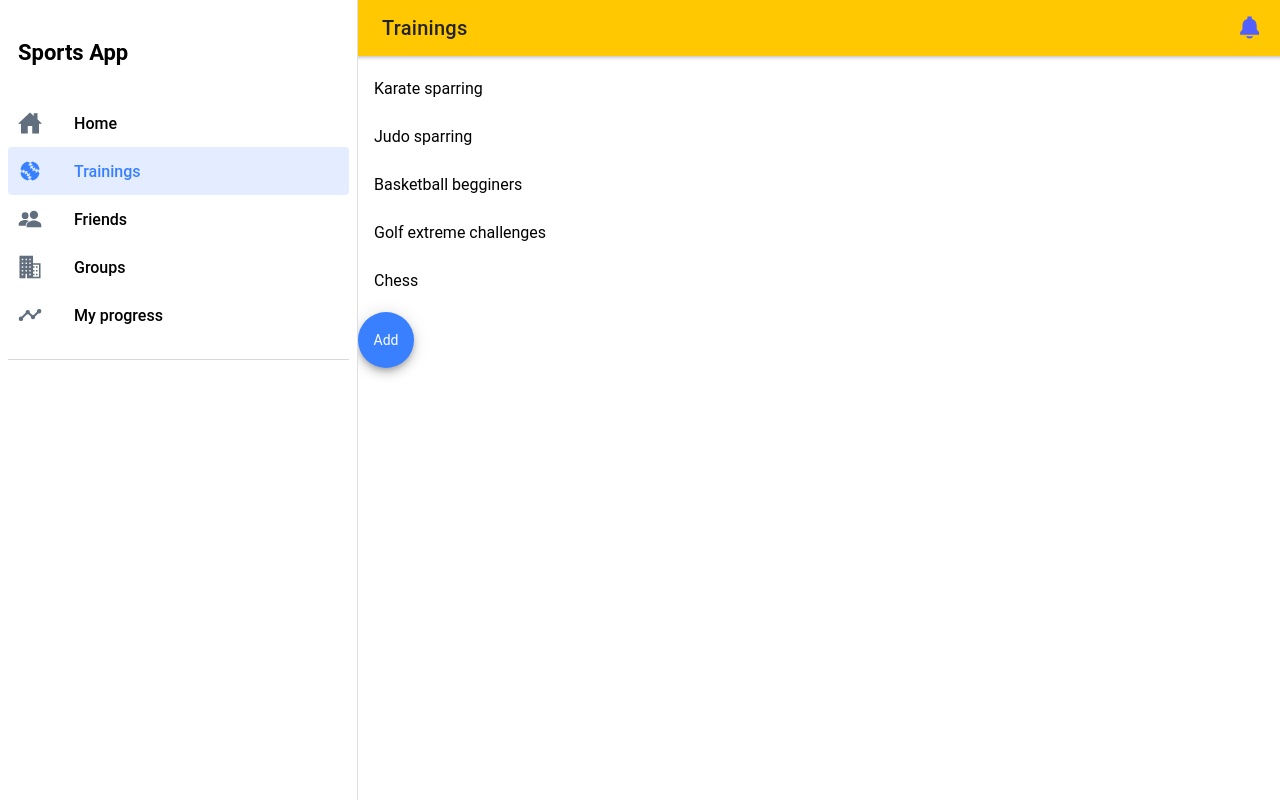
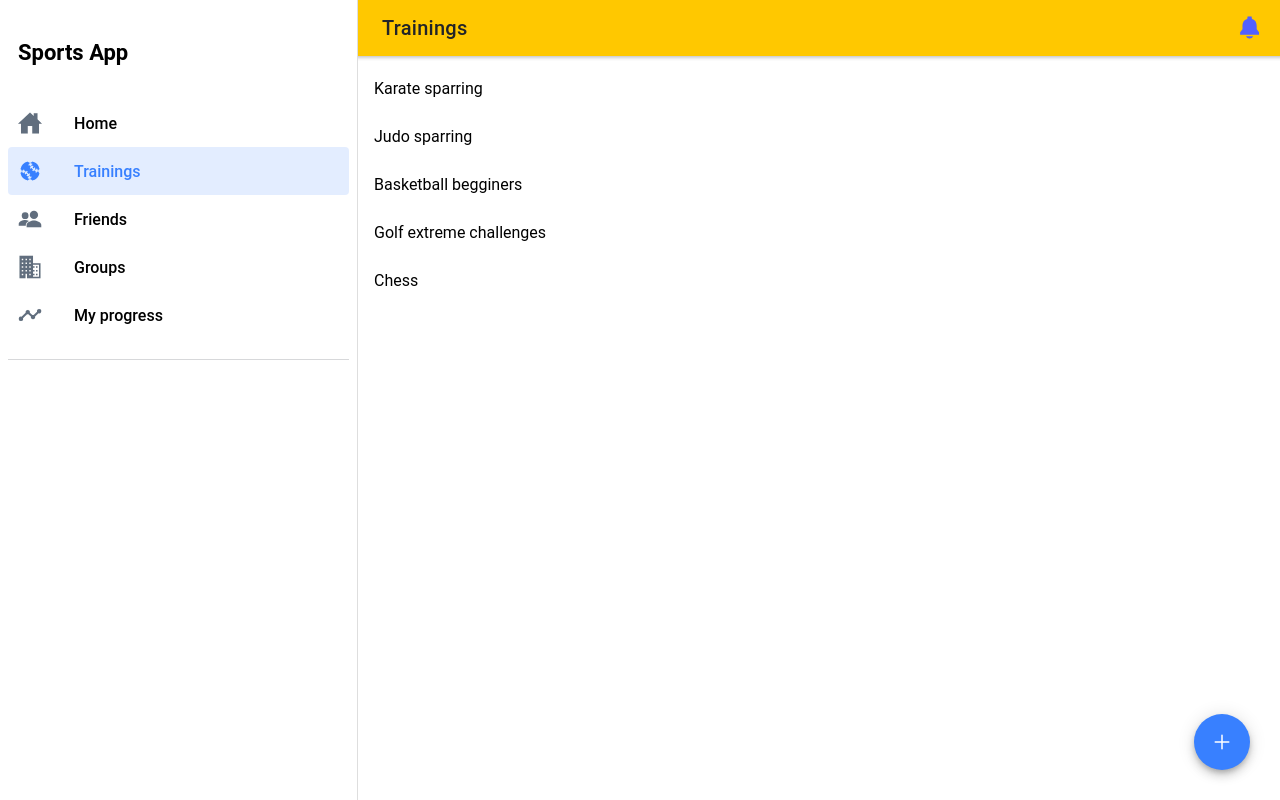
Before and after one commit to Agnosic/trainings, a React (Create React App) app: page /trainings in a window 1280 px wide. Built offline with nearby package versions, Linux system fonts and the light colour scheme.

Commit message:
Floating button fix

```diff
--- a/src/pages/trainings/Training.css
+++ b/src/pages/trainings/Training.css
@@ -20,3 +20,9 @@
 .center {
   text-align: center;
 }
+
+.floating-button {
+  position: fixed;
+  right: 30px;
+  bottom: 30px;
+}
--- a/src/pages/trainings/Trainings.tsx
+++ b/src/pages/trainings/Trainings.tsx
@@ -4,6 +4,7 @@ import ExploreContainer from '../../components/ExploreContainer';
 import './Training.css';
 import { calendar, personCircle, map, informationCircle, personCircleOutline, calendarOutline, personOutline, locationOutline, locationSharp, calendarSharp, personSharp, notificationsSharp } from 'ionicons/icons';
 import { IonReactRouter } from '@ionic/react-router';
+import { addOutline } from 'ionicons/icons';
 
 const Trainings: React.FC = () => {
 
@@ -12,17 +13,21 @@ const Trainings: React.FC = () => {
   return (
 		<IonPage>
 			<IonHeader>
-        <IonToolbar class='header'>
+				<IonToolbar class="header">
 					<IonButtons slot="start">
 						<IonMenuButton />
 					</IonButtons>
 					<IonTitle color="dark">Trainings</IonTitle>
-          <IonButton color="tertiary" routerLink={"/notifications"} fill="clear" slot="end">
+					<IonButton
+						color="tertiary"
+						routerLink={"/notifications"}
+						fill="clear"
+						slot="end"
+					>
 						<IonIcon slot="icon-only" icon={notificationsSharp} />
 					</IonButton>
 				</IonToolbar>
 			</IonHeader>
-
 
 			<IonContent>
 				<IonList lines="none">
@@ -42,7 +47,9 @@ const Trainings: React.FC = () => {
 						<IonLabel>Chess</IonLabel>
 					</IonItem>
 				</IonList>
-        <IonFabButton href="newtraining">Add</IonFabButton>
+				<IonFabButton className="floating-button" routerLink="newtraining">
+					<IonIcon icon={addOutline} />
+				</IonFabButton>
 			</IonContent>
 		</IonPage>
 	);
```
Lines whose indentation alone changed are shown as unchanged.
